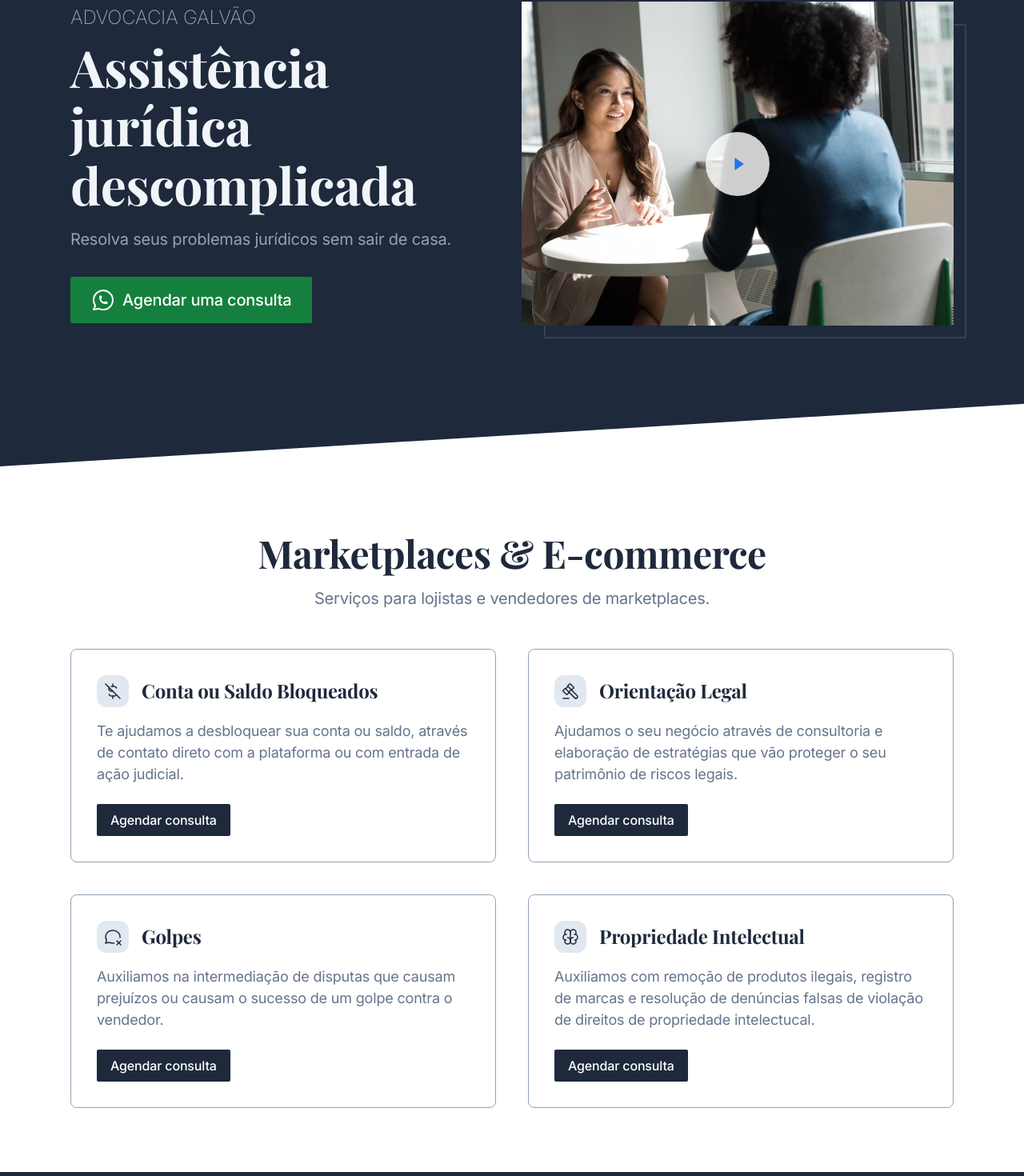
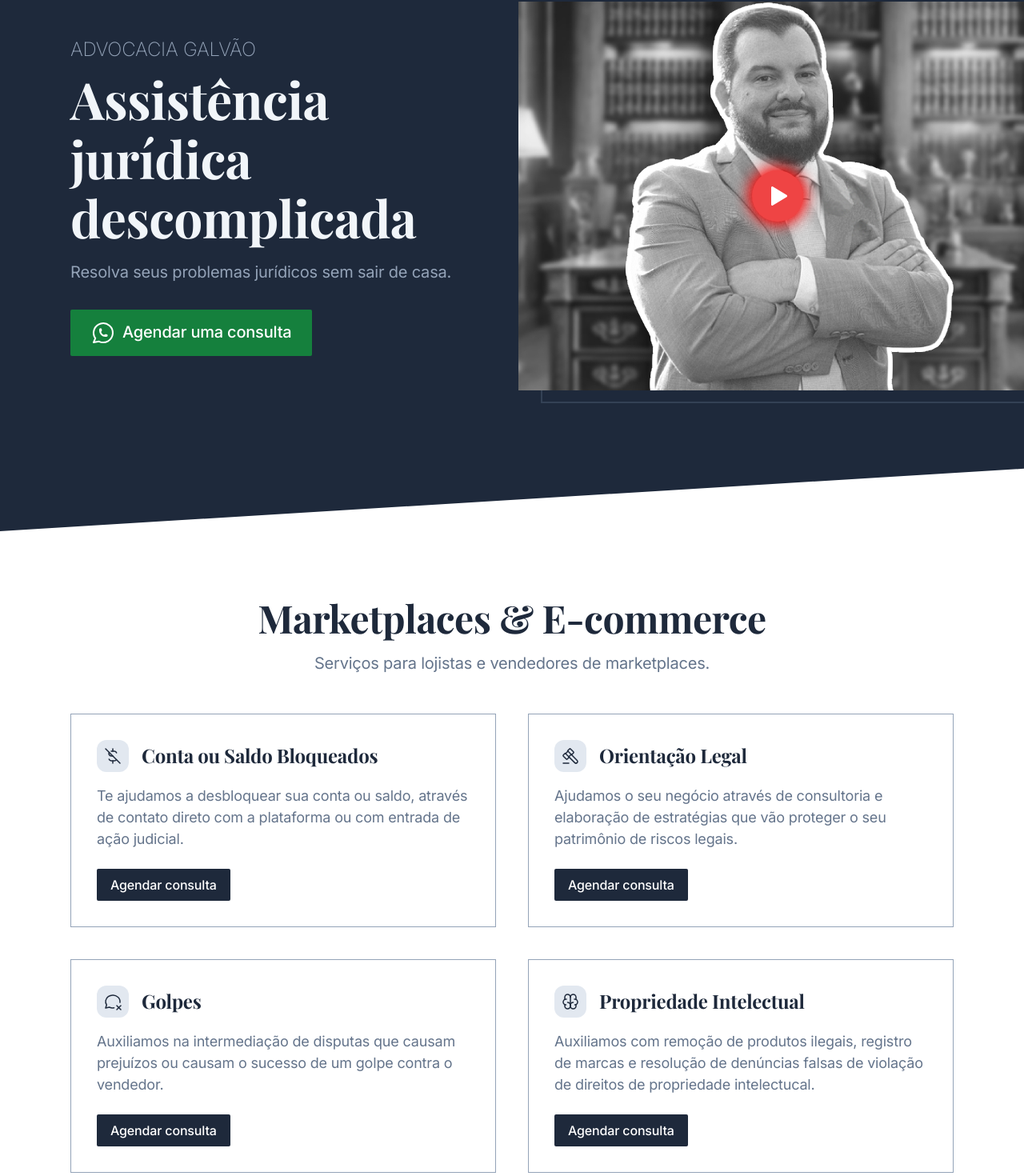
Before and after one commit to waltergalvao/advocaciagalvao.com.br, a Next.js app: page / in a window 1280 px wide. Shown: the part 158-1628 px from the top of the page at 80% size. Built offline with nearby package versions, Linux system fonts and the light colour scheme; a web font is replaced by a local one.

Commit message:
feat: video

```diff
--- a/components/hero-home.tsx
+++ b/components/hero-home.tsx
@@ -1,5 +1,5 @@
 import Link from "next/link";
-import VideoThumb from "@/public/images/hero-image-01.jpg";
+import VideoThumb from "@/public/images/video-thumb.jpg";
 import ModalVideo01 from "@/components/modal-video-01";
 import Image from "next/image";
 import { IconBrandWhatsapp } from "@tabler/icons-react";
@@ -51,12 +51,9 @@ export default function HeroHome() {
             {/* Hero image */}
             <ModalVideo01
               thumb={VideoThumb}
-              thumbWidth={540}
-              thumbHeight={405}
+              thumbWidth={648}
+              thumbHeight={486}
               thumbAlt="Modal video thumbnail"
-              video="/videos/video.mp4"
-              videoWidth={1920}
-              videoHeight={1080}
             />
           </div>
         </div>
--- a/components/marketplaces.tsx
+++ b/components/marketplaces.tsx
@@ -37,10 +37,7 @@ export default function Marketplaces() {
 
           {/* Section content */}
           <div className="max-w-sm mx-auto md:max-w-none grid gap-12 md:grid-cols-2 md:gap-x-10 md:gap-y-10 items-start">
-            <div
-              data-aos="fade-up"
-              className="p-8 border border-slate-400 rounded-lg"
-            >
+            <div data-aos="fade-up" className="p-8 border border-slate-400">
               <div className="flex items-center gap-4 mb-4 text-slate-800">
                 <div className="p-2 rounded-xl bg-slate-200 text-slate-800">
                   <IconCurrencyDollarOff size={24} stroke={1.5} />
@@ -57,10 +54,7 @@ export default function Marketplaces() {
               <CtaButton />
             </div>
 
-            <div
-              data-aos="fade-up"
-              className="p-8 border border-slate-400 rounded-lg"
-            >
+            <div data-aos="fade-up" className="p-8 border border-slate-400">
               <div className="flex items-center gap-4 mb-4 text-slate-800">
                 <div className="p-2 rounded-xl bg-slate-200 text-slate-800">
                   <IconGavel size={24} stroke={1.5} />
@@ -76,10 +70,7 @@ export default function Marketplaces() {
               <CtaButton />
             </div>
 
-            <div
-              data-aos="fade-up"
-              className="p-8 border border-slate-400 rounded-lg"
-            >
+            <div data-aos="fade-up" className="p-8 border border-slate-400">
               <div className="flex items-center gap-4 mb-4 text-slate-800">
                 <div className="p-2 rounded-xl bg-slate-200 text-slate-800">
                   <IconMessageCircleX size={24} stroke={1.5} />
@@ -94,10 +85,7 @@ export default function Marketplaces() {
               <CtaButton />
             </div>
 
-            <div
-              data-aos="fade-up"
-              className="p-8 border border-slate-400 rounded-lg"
-            >
+            <div data-aos="fade-up" className="p-8 border border-slate-400">
               <div className="flex items-center gap-4 mb-4 text-slate-800">
                 <div className="p-2 rounded-xl bg-slate-200 text-slate-800">
                   <IconBrain size={24} stroke={1.5} />
--- a/components/modal-video-01.tsx
+++ b/components/modal-video-01.tsx
@@ -9,15 +9,13 @@ import {
   TransitionChild,
 } from "@headlessui/react";
 import Image from "next/image";
+import { IconPlayerPlayFilled } from "@tabler/icons-react";
 
 interface ModalVideo01Props {
   thumb: StaticImageData;
   thumbWidth: number;
   thumbHeight: number;
   thumbAlt: string;
-  video: string;
-  videoWidth: number;
-  videoHeight: number;
 }
 
 export default function ModalVideo01({
@@ -25,9 +23,6 @@ export default function ModalVideo01({
   thumbWidth,
   thumbHeight,
   thumbAlt,
-  video,
-  videoWidth,
-  videoHeight,
 }: ModalVideo01Props) {
   const [modalOpen, setModalOpen] = useState<boolean>(false);
   const videoRef = useRef<HTMLVideoElement>(null);
@@ -49,28 +44,13 @@ export default function ModalVideo01({
           />
         </div>
         <button
-          className="absolute group"
+          className="absolute group rounded-full bg-red-500 animate-glow text-white p-4"
           onClick={() => {
             setModalOpen(true);
           }}
           aria-label="Watch the video"
         >
-          <svg
-            className="w-16 h-16 fill-current sm:w-20 sm:h-20 group"
-            viewBox="0 0 88 88"
-            xmlns="http://www.w3.org/2000/svg"
-          >
-            <circle
-              className="text-white opacity-80 group-hover:opacity-100 transition duration-150 ease-in-out"
-              cx="44"
-              cy="44"
-              r="44"
-            />
-            <path
-              className="text-blue-600"
-              d="M52 44a.999.999 0 00-.427-.82l-10-7A1 1 0 0040 37V51a.999.999 0 001.573.82l10-7A.995.995 0 0052 44V44c0 .001 0 .001 0 0z"
-            />
-          </svg>
+          <IconPlayerPlayFilled size={32} stroke={1.5} />
         </button>
       </div>
       {/* End: Video thumbnail */}
@@ -107,17 +87,17 @@ export default function ModalVideo01({
             leaveTo="opacity-0 scale-95"
           >
             <div className="max-w-6xl mx-auto h-full flex items-center">
-              <DialogPanel className="w-full max-h-full aspect-video bg-black overflow-hidden">
-                <video
-                  ref={videoRef}
-                  width={videoWidth}
-                  height={videoHeight}
-                  loop
-                  controls
-                >
-                  <source src={video} type="video/mp4" />
-                  Your browser does not support the video tag.
-                </video>
+              <DialogPanel className="w-full max-h-full aspect-video bg-black overflow-hidden min-h-[80vh]">
+                <iframe
+                  height="100%"
+                  width="100%"
+                  src="https://www.youtube.com/embed/NpBdAWDp7MA?si=e2ux4dnNDl2okHqA&rel=0"
+                  title="YouTube video player"
+                  frameBorder="0"
+                  allow="accelerometer; autoplay; clipboard-write; encrypted-media; gyroscope; picture-in-picture; web-share"
+                  referrerPolicy="strict-origin-when-cross-origin"
+                  allowFullScreen
+                ></iframe>
               </DialogPanel>
             </div>
           </TransitionChild>
--- a/tailwind.config.js
+++ b/tailwind.config.js
@@ -1,50 +1,56 @@
 /** @type {import('tailwindcss').Config} */
 module.exports = {
   content: [
-    './app/**/*.{js,ts,jsx,tsx}',
-    './pages/**/*.{js,ts,jsx,tsx}',
-    './components/**/*.{js,ts,jsx,tsx}',
+    "./app/**/*.{js,ts,jsx,tsx}",
+    "./pages/**/*.{js,ts,jsx,tsx}",
+    "./components/**/*.{js,ts,jsx,tsx}",
   ],
-  darkMode: 'class',
+  darkMode: "class",
   theme: {
     extend: {
+      keyframes: {
+        glow: {
+          "0%, 100%": { boxShadow: "0 0 5px 0 red" },
+          "50%": { boxShadow: "0 0 20px 5px red" },
+        },
+      },
+      animation: {
+        glow: "glow 2s infinite", // Animation duration and loop
+      },
       colors: {
         slate: {
-          900: '#101D2D',
+          900: "#101D2D",
         },
         blue: {
-          500: '#5696FF',
-          600: '#2174EA',
+          500: "#5696FF",
+          600: "#2174EA",
         },
       },
       fontFamily: {
-        inter: ['var(--font-inter)', 'sans-serif'],
-        'playfair-display': ['var(--font-playfair-display)', 'serif'],
+        inter: ["var(--font-inter)", "sans-serif"],
+        "playfair-display": ["var(--font-playfair-display)", "serif"],
       },
       fontSize: {
-        xs: ['0.75rem', { lineHeight: '1.5' }],
-        sm: ['0.875rem', { lineHeight: '1.5715' }],
-        base: ['1rem', { lineHeight: '1.5', letterSpacing: '-0.01em' }],
-        lg: ['1.125rem', { lineHeight: '1.5', letterSpacing: '-0.01em' }],
-        xl: ['1.25rem', { lineHeight: '1.5', letterSpacing: '-0.01em' }],
-        '2xl': ['1.5rem', { lineHeight: '1.415', letterSpacing: '-0.01em' }],
-        '3xl': ['2rem', { lineHeight: '1.3125', letterSpacing: '-0.01em' }],
-        '4xl': ['2.25rem', { lineHeight: '1.25', letterSpacing: '-0.01em' }],
-        '5xl': ['3rem', { lineHeight: '1.2', letterSpacing: '-0.01em' }],
-        '6xl': ['4rem', { lineHeight: '1.1562', letterSpacing: '-0.01em' }],
+        xs: ["0.75rem", { lineHeight: "1.5" }],
+        sm: ["0.875rem", { lineHeight: "1.5715" }],
+        base: ["1rem", { lineHeight: "1.5", letterSpacing: "-0.01em" }],
+        lg: ["1.125rem", { lineHeight: "1.5", letterSpacing: "-0.01em" }],
+        xl: ["1.25rem", { lineHeight: "1.5", letterSpacing: "-0.01em" }],
+        "2xl": ["1.5rem", { lineHeight: "1.415", letterSpacing: "-0.01em" }],
+        "3xl": ["2rem", { lineHeight: "1.3125", letterSpacing: "-0.01em" }],
+        "4xl": ["2.25rem", { lineHeight: "1.25", letterSpacing: "-0.01em" }],
+        "5xl": ["3rem", { lineHeight: "1.2", letterSpacing: "-0.01em" }],
+        "6xl": ["4rem", { lineHeight: "1.1562", letterSpacing: "-0.01em" }],
       },
       letterSpacing: {
-        tighter: '-0.02em',
-        tight: '-0.01em',
-        normal: '0',
-        wide: '0.01em',
-        wider: '0.02em',
-        widest: '0.4em',
+        tighter: "-0.02em",
+        tight: "-0.01em",
+        normal: "0",
+        wide: "0.01em",
+        wider: "0.02em",
+        widest: "0.4em",
       },
     },
   },
-  plugins: [
-    require('@tailwindcss/forms'),
-    require('@tailwindcss/typography'),
-  ],
+  plugins: [require("@tailwindcss/forms"), require("@tailwindcss/typography")],
 };
```
Also changed, not shown: public/images/video-thumb.jpg (added), public/images/vitor-galvao.jpg (deleted).
